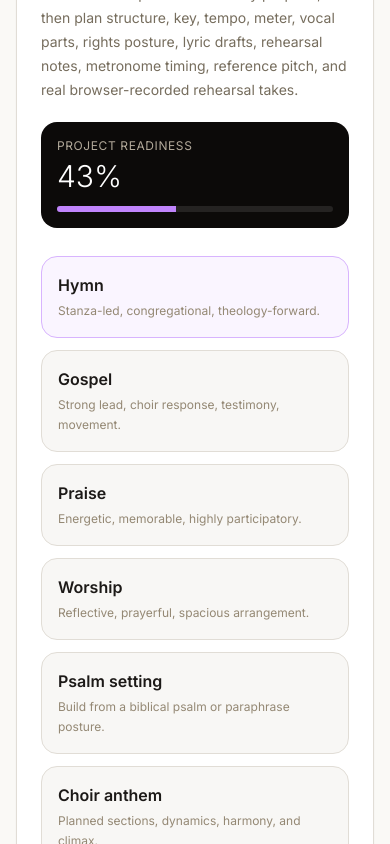
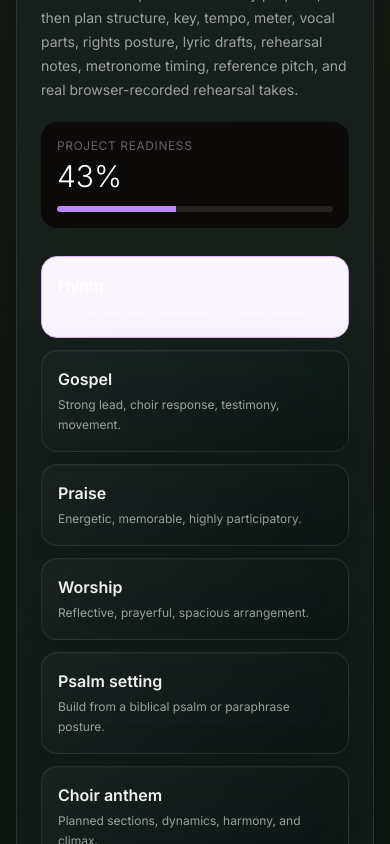
Before and after one commit to TechCodinz/digital-church-os, a Next.js app: page /choir in a window 390 px wide. Shown: the part 4960-5804 px from the top of the page. Built offline with nearby package versions, Linux system fonts and the light colour scheme; no server answers.

Commit message:
feat(experience): uplift legacy cream pages into the sanctuary system

```diff
--- a/app/styles/cinematic.css
+++ b/app/styles/cinematic.css
@@ -257,6 +257,106 @@ body { overflow-x: hidden; }
   backdrop-filter: blur(28px) saturate(125%);
 }
 
+/* Product-wide compatibility layer for older full-page cream/stone surfaces.
+   This gives legacy ministry tools a coherent Living Sanctuary atmosphere
+   immediately without mutating their data behavior or form logic. The selector
+   is intentionally limited to a direct page root so intentionally-light inset
+   workspaces inside newer cinematic pages keep their designed contrast. */
+#main-content > :is(main, div).min-h-screen:is(.bg-cream-50, .bg-stone-50, .bg-gray-50) {
+  position: relative;
+  isolation: isolate;
+  overflow: hidden;
+  background:
+    radial-gradient(circle at 50% 3%, rgba(245,201,120,.13), transparent 23%),
+    radial-gradient(circle at 9% 30%, rgba(52,211,153,.10), transparent 27%),
+    radial-gradient(circle at 92% 62%, rgba(56,189,248,.055), transparent 24%),
+    linear-gradient(180deg, #030b09 0%, #071612 48%, #020807 100%) !important;
+  color: rgba(255,255,255,.92);
+}
+
+#main-content > :is(main, div).min-h-screen:is(.bg-cream-50, .bg-stone-50, .bg-gray-50)::before {
+  content: '';
+  position: absolute;
+  inset: 0;
+  z-index: -1;
+  pointer-events: none;
+  opacity: .28;
+  background-image:
+    radial-gradient(circle at 15% 20%, rgba(255,255,255,.55) 0 1px, transparent 1.4px),
+    radial-gradient(circle at 75% 14%, rgba(255,255,255,.30) 0 1px, transparent 1.4px),
+    radial-gradient(circle at 88% 54%, rgba(255,255,255,.22) 0 1px, transparent 1.4px),
+    radial-gradient(circle at 31% 77%, rgba(255,255,255,.18) 0 1px, transparent 1.4px);
+  background-size: 260px 260px, 340px 340px, 300px 300px, 390px 390px;
+}
+
+#main-content > :is(main, div).min-h-screen:is(.bg-cream-50, .bg-stone-50, .bg-gray-50)
+:is([class~='bg-white'], [class~='bg-white/60'], [class~='bg-white/70'], [class~='bg-stone-50'], [class~='bg-stone-100']) {
+  background: linear-gradient(145deg, rgba(255,255,255,.07), rgba(255,255,255,.025)), rgba(3,12,10,.66) !important;
+  border-color: rgba(255,255,255,.09) !important;
+  box-shadow: 0 22px 65px rgba(0,0,0,.20), inset 0 1px 0 rgba(255,255,255,.035);
+  -webkit-backdrop-filter: blur(18px);
+  backdrop-filter: blur(18px);
+}
+
+#main-content > :is(main, div).min-h-screen:is(.bg-cream-50, .bg-stone-50, .bg-gray-50)
+:is([class~='bg-sage-50'], [class~='bg-sage-100']) {
+  background: rgba(52,211,153,.09) !important;
+  border-color: rgba(110,231,183,.18) !important;
+}
+
+#main-content > :is(main, div).min-h-screen:is(.bg-cream-50, .bg-stone-50, .bg-gray-50)
+:is([class~='bg-amber-50'], [class~='bg-amber-100']) {
+  background: rgba(245,201,120,.09) !important;
+  border-color: rgba(245,201,120,.18) !important;
+}
+
+#main-content > :is(main, div).min-h-screen:is(.bg-cream-50, .bg-stone-50, .bg-gray-50)
+:is([class~='text-stone-900'], [class~='text-stone-800'], [class~='text-gray-900'], [class~='text-gray-800']) {
+  color: rgba(255,255,255,.94) !important;
+}
+
+#main-content > :is(main, div).min-h-screen:is(.bg-cream-50, .bg-stone-50, .bg-gray-50)
+:is([class~='text-stone-700'], [class~='text-stone-600'], [class~='text-stone-500'], [class~='text-gray-700'], [class~='text-gray-600'], [class~='text-gray-500']) {
+  color: rgba(255,255,255,.58) !important;
+}
+
+#main-content > :is(main, div).min-h-screen:is(.bg-cream-50, .bg-stone-50, .bg-gray-50)
+:is([class~='text-stone-400'], [class~='text-gray-400']) {
+  color: rgba(255,255,255,.36) !important;
+}
+
+#main-content > :is(main, div).min-h-screen:is(.bg-cream-50, .bg-stone-50, .bg-gray-50)
+:is([class~='text-sage-700'], [class~='text-sage-600'], [class~='text-emerald-700'], [class~='text-emerald-600']) {
+  color: rgb(167 243 208) !important;
+}
+
+#main-content > :is(main, div).min-h-screen:is(.bg-cream-50, .bg-stone-50, .bg-gray-50)
+:is([class~='text-amber-900'], [class~='text-amber-800'], [class~='text-amber-700']) {
+  color: rgb(253 230 138) !important;
+}
+
+#main-content > :is(main, div).min-h-screen:is(.bg-cream-50, .bg-stone-50, .bg-gray-50)
+:is([class~='border-stone-100'], [class~='border-stone-200'], [class~='border-cream-200'], [class~='border-gray-100'], [class~='border-gray-200']) {
+  border-color: rgba(255,255,255,.09) !important;
+}
+
+#main-content > :is(main, div).min-h-screen:is(.bg-cream-50, .bg-stone-50, .bg-gray-50)
+:is(input, textarea, select) {
+  color: rgba(255,255,255,.9);
+  caret-color: rgb(253 230 138);
+}
+
+#main-content > :is(main, div).min-h-screen:is(.bg-cream-50, .bg-stone-50, .bg-gray-50)
+:is(input, textarea, select)::placeholder {
+  color: rgba(255,255,255,.28);
+}
+
+#main-content > :is(main, div).min-h-screen:is(.bg-cream-50, .bg-stone-50, .bg-gray-50) .sanctuary-card {
+  border-color: rgba(255,255,255,.09) !important;
+  background: linear-gradient(145deg, rgba(255,255,255,.07), rgba(255,255,255,.025)), rgba(3,12,10,.66) !important;
+  box-shadow: 0 24px 70px rgba(0,0,0,.22) !important;
+}
+
 @keyframes sacredLightBreath { 0%, 100% { opacity: .62; transform: translateX(-50%) perspective(700px) rotateX(8deg) scaleX(.94); } 50% { opacity: 1; transform: translateX(-50%) perspective(700px) rotateX(8deg) scaleX(1.08); } }
 @keyframes presenceOrbit { from { transform: rotate(0deg); } to { transform: rotate(360deg); } }
 @keyframes sanctuaryDrift { 0% { transform: translate3d(0,0,0) scale(.94); } 100% { transform: translate3d(5vw,-3vh,0) scale(1.08); } }
@@ -266,6 +366,13 @@ body { overflow-x: hidden; }
   .sanctuary-cinematic-hero::before { opacity: .3; }
   .sanctuary-global-aurora::before,
   .sanctuary-global-aurora::after { opacity: .36; filter: blur(54px); }
+
+  #main-content > :is(main, div).min-h-screen:is(.bg-cream-50, .bg-stone-50, .bg-gray-50) {
+    background:
+      radial-gradient(circle at 50% 5%, rgba(245,201,120,.11), transparent 20%),
+      radial-gradient(circle at 0% 38%, rgba(52,211,153,.09), transparent 25%),
+      linear-gradient(180deg, #030b09 0%, #071612 52%, #020807 100%) !important;
+  }
 }
 
 @media (prefers-reduced-motion: reduce) {
```
